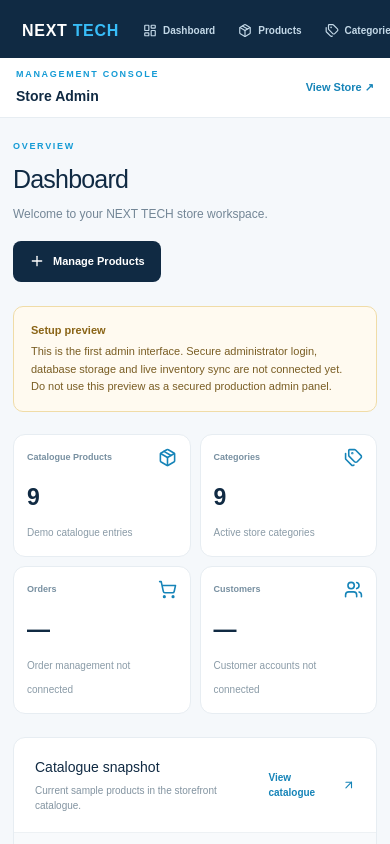
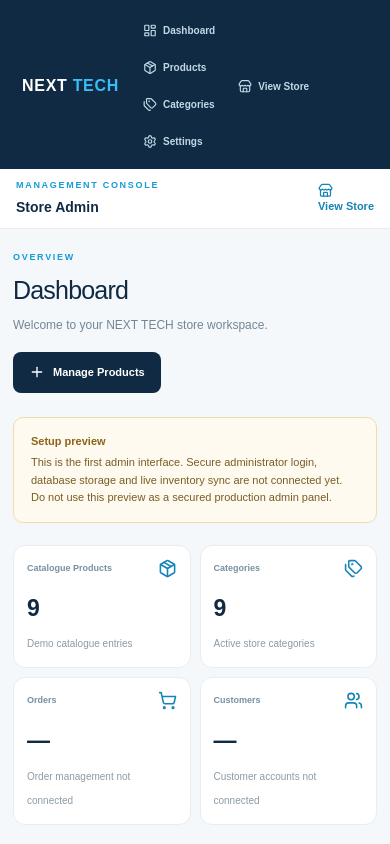
Before and after one commit to neorisexyz/next-tech-store, a Next.js app: page /admin in a window 390 px wide. Shown: the top 844 px of the page. Built offline with nearby package versions, Linux system fonts and the light colour scheme.

Commit message:
Polish responsive admin navigation

```diff
--- a/app/admin/layout.tsx
+++ b/app/admin/layout.tsx
@@ -1,6 +1,32 @@
+'use client';
 import type { ReactNode } from 'react';
 import Link from 'next/link';
+import { usePathname } from 'next/navigation';
 import { LayoutDashboard, Package, Tags, Settings, Store } from 'lucide-react';
+
+const navItems=[
+ {href:'/admin',label:'Dashboard',Icon:LayoutDashboard},
+ {href:'/admin/products',label:'Products',Icon:Package},
+ {href:'/admin/categories',label:'Categories',Icon:Tags},
+ {href:'/admin/settings',label:'Settings',Icon:Settings},
+];
+
 export default function AdminLayout({children}:{children:ReactNode}){
- return <div className="admin-shell"><aside className="admin-sidebar"><Link href="/admin" className="admin-logo"><span>NEXT</span> <b>TECH</b><small>ADMIN</small></Link><div className="admin-nav-label">WORKSPACE</div><Link href="/admin" className="admin-nav-item"><LayoutDashboard size={17}/>Dashboard</Link><Link href="/admin/products" className="admin-nav-item"><Package size={17}/>Products</Link><Link href="/admin/categories" className="admin-nav-item"><Tags size={17}/>Categories</Link><div className="admin-nav-label">STORE</div><Link href="/" className="admin-nav-item"><Store size={17}/>View Store</Link><Link href="/admin/settings" className="admin-nav-item"><Settings size={17}/>Settings</Link><div className="admin-sidebar-foot">NEXT TECH<br/><span>Store management</span></div></aside><main className="admin-main"><header className="admin-topbar"><div><span className="admin-topbar-kicker">MANAGEMENT CONSOLE</span><strong>Store Admin</strong></div><Link href="/" className="admin-view-store">View Store ↗</Link></header>{children}</main></div>;
+ const pathname=usePathname();
+ return <div className="admin-shell">
+  <aside className="admin-sidebar">
+   <Link href="/admin" className="admin-logo"><span>NEXT</span> <b>TECH</b><small>ADMIN WORKSPACE</small></Link>
+   <div className="admin-nav-label">WORKSPACE</div>
+   <nav className="admin-nav" aria-label="Admin navigation">
+    {navItems.map(({href,label,Icon})=><Link key={href} href={href} className={'admin-nav-item'+(pathname===href?' active':'')} aria-current={pathname===href?'page':undefined}><Icon size={17}/><span>{label}</span></Link>)}
+   </nav>
+   <div className="admin-nav-label admin-store-label">STORE</div>
+   <Link href="/" className="admin-nav-item admin-store-link"><Store size={17}/><span>View Store</span></Link>
+   <div className="admin-sidebar-foot">NEXT TECH<br/><span>Store management</span></div>
+  </aside>
+  <main className="admin-main">
+   <header className="admin-topbar"><div><span className="admin-topbar-kicker">MANAGEMENT CONSOLE</span><strong>Store Admin</strong></div><Link href="/" className="admin-view-store"><Store size={15}/> <span>View Store</span></Link></header>
+   {children}
+  </main>
+ </div>;
 }
```
